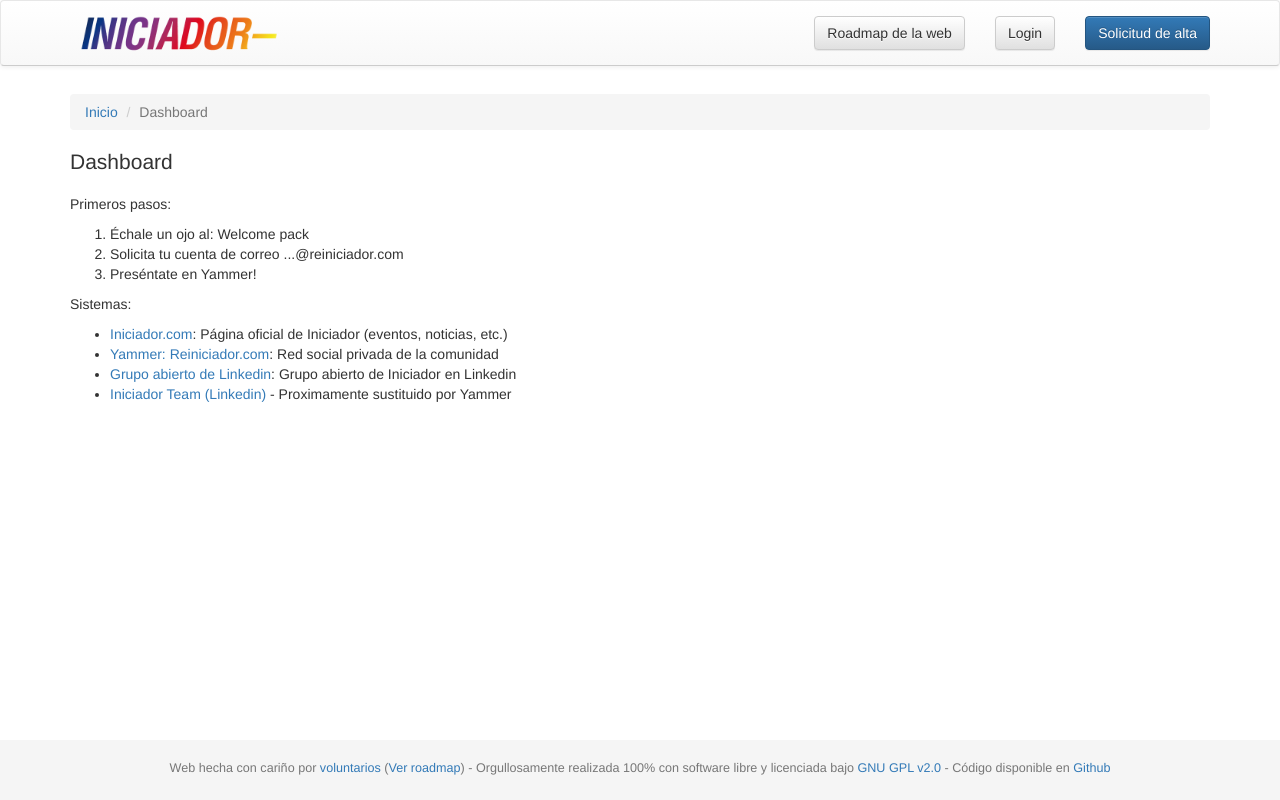
After one commit to hhkaos/reiniciador, a Django app: page /members/dashboard/ in a window 1280 px wide. The commit adds this page. Run offline with Django 3.2, Linux system fonts and the light colour scheme; parts of the project's set-up code (start-up, migrations or seed data) failed here and were passed over; some libraries are stand-ins or nearby versions.

Commit message:
Adding a new section: Roadmap

```diff
--- a/iniciador/settings.py
+++ b/iniciador/settings.py
@@ -15,7 +15,7 @@ https://docs.djangoproject.com/en/1.6/ref/settings/
 
 # SECURITY WARNING: don't run with debug turned on in production!
 
-LOGIN_REDIRECT_URL = '/members/profile/'
+LOGIN_REDIRECT_URL = '/members/dashboard/'
 LOGOUT_URL = '/'
 
 try:
--- a/members/templates/base.html
+++ b/members/templates/base.html
@@ -43,11 +43,9 @@
               </button>
 
               <ul class="dropdown-menu" role="menu" aria-labelledby="dropdownMenu1">
-                <li role="presentation"><a role="menuitem" tabindex="-1" href="{% url 'home' %}">Inicio</a></li>
+                <li role="presentation"><a role="menuitem" tabindex="-1" href="{% url 'members:dashboard' %}">Dashboard</a></li>
                 <li role="presentation"><a role="menuitem" tabindex="-1" href="{% url 'members:all-members' %}">Comunidad</a></li>
-                <li role="presentation"><a role="menuitem" tabindex="-1" href="{% url 'members:profile' %}">Perfil</a></li>
-                <li role="presentation"><a role="menuitem" tabindex="-1" href="{% url 'website' %}">Roadmap</a></li>
-                <li role="presentation"><a role="menuitem" tabindex="-1" href="https://github.com/hhkaos/reiniciador/issues" target="_blank">Reportar errores</a></li>
+                <li role="presentation"><a role="menuitem" tabindex="-1" href="{% url 'members:profile' %}">Tu perfil</a></li>
                 <li role="presentation"><a role="menuitem" tabindex="-1" href="{% url 'members:logout' %}">Logout</a></li>
               </ul>
             </div>
@@ -69,7 +67,7 @@
 
   <footer class="footer">
     <div class="container">
-      <p class="text-muted">Web hecha con cariño por <a href="https://github.com/hhkaos/reiniciador/graphs/contributors">voluntarios</a> - Orgullosamente realizada 100% con software libre y licenciada bajo <a href="https://github.com/hhkaos/reiniciador/blob/master/LICENSE">GNU GPL v2.0</a> - Código disponible en <a href="https://github.com/hhkaos/reiniciador">Github</a></p>
+      <p class="text-muted">Web hecha con cariño por <a href="https://github.com/hhkaos/reiniciador/graphs/contributors">voluntarios</a> (<a href="{% url 'website' %}">Ver roadmap</a>) - Orgullosamente realizada 100% con software libre y licenciada bajo <a href="https://github.com/hhkaos/reiniciador/blob/master/LICENSE">GNU GPL v2.0</a> - Código disponible en <a href="https://github.com/hhkaos/reiniciador">Github</a></p>
     </div>
   </footer>
 </body>
--- /dev/null
+++ b/members/templates/members/dashboard.html
@@ -0,0 +1,29 @@
+{% extends "base.html" %}
+{% load staticfiles %}
+
+{% block breadcumb %}
+  <ol class="breadcrumb">
+    <li><a href="{% url 'home' %}">Inicio</a></li>
+    <li class="active">Dashboard</a>
+  </ol>
+{% endblock %}
+
+
+{% block body %}
+<h1>Dashboard</h1>
+
+<p>Primeros pasos:</p>
+<ol>
+  <li>Échale un ojo al: Welcome pack</li>
+  <li>Solicita tu cuenta de correo ...@reiniciador.com</li>
+  <li>Preséntate en Yammer!</li>
+</ol>
+
+<p>Sistemas:</p>
+<ul>
+  <li><a href="http://iniciador.com">Iniciador.com</a>: Página oficial de Iniciador (eventos, noticias, etc.)</li>
+  <li><a href="https://www.yammer.com/reiniciador.com/?show_login=true">Yammer: Reiniciador.com</a>: Red social privada de la comunidad</li>
+  <li><a href="https://www.linkedin.com/groups/Iniciador-Grupo-emprendedores-150876?gid=150876&mostPopular=&trk=tyah&trkInfo=tarId%3A1418692247943%2Ctas%3Ainiciador%2Cidx%3A3-1-7">Grupo abierto de Linkedin</a>: Grupo abierto de Iniciador en Linkedin</li>
+  <li><a href="https://www.linkedin.com/groups?gid=8182411&mostPopular=&trk=tyah&trkInfo=tarId%3A1418692058358%2Ctas%3Ainiciador%20te%2Cidx%3A1-2-2">Iniciador Team (Linkedin)</a> - Proximamente sustituido por Yammer</li>
+</ul>
+{% endblock %}
--- a/members/urls.py
+++ b/members/urls.py
@@ -6,6 +6,7 @@ urlpatterns = patterns('',
     url(r'^list/$', views.MemberListView.as_view(), name='member_list'),
     #(?P<username>\w+)
     url(r'^group/(?P<name>\w+)/$', views.GroupView.as_view(), name='group'),
+    url(r'^dashboard/$', views.DashboardView.as_view(), name='dashboard'),
     url(r'^profile/$', views.ProfileView.as_view(), name='profile'),
     url(r'^all/$', views.AllMembersView.as_view(), name='all-members'),
     url(r'^login/$', 'django.contrib.auth.views.login', name='login'),
--- a/members/views.py
+++ b/members/views.py
@@ -73,6 +73,9 @@ class SignupView(generic.FormView):
 
 class ThanksView(generic.TemplateView):
     template_name = 'members/thanks.html'
+
+class DashboardView(generic.TemplateView):
+    template_name = 'members/dashboard.html'
 
 class MemberListView(generic.TemplateView):
     template_name = 'members/member_list.html'
```
